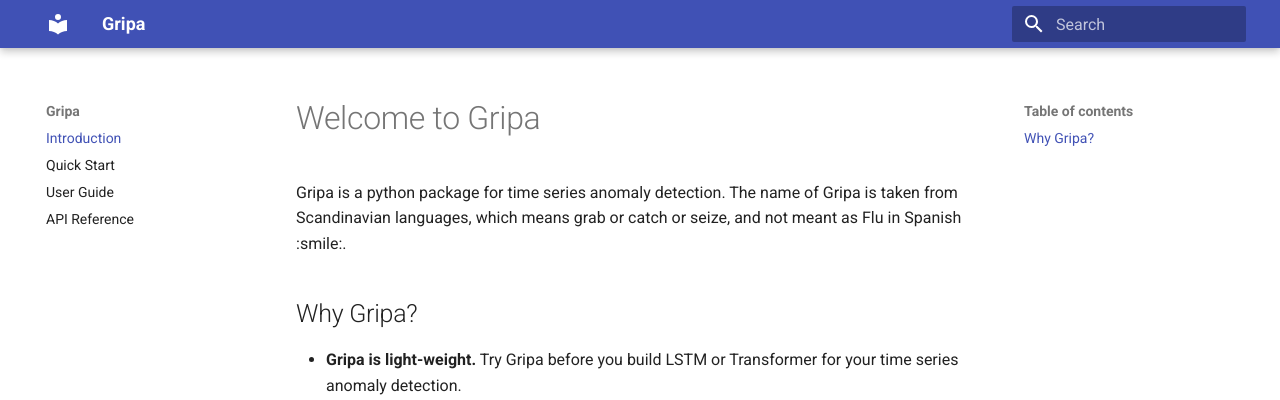
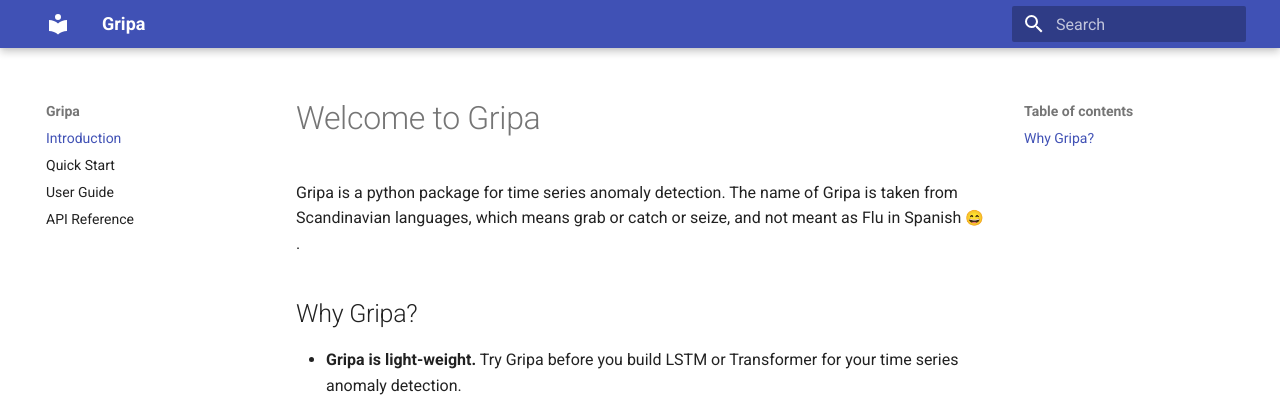
Before and after one commit to hamiddimyati/gripa, an MkDocs documentation site: the page built from docs/index.md, in a window 1280 px wide. Shown: the top 400 px of the page. Built offline with MkDocs 1.6.1 and Material for MkDocs 9.7.7, drawn with Linux system fonts in a browser that asks for light colours; emoji names are drawn with the system emoji font.

Commit message:
Add emoji extension.

```diff
--- a/mkdocs.yml
+++ b/mkdocs.yml
@@ -12,5 +12,5 @@
 markdown_extensions:
   - attr_list
   - pymdownx.emoji:
-      emoji_index: 'tag:yaml.org,2002:python/name:materialx.emoji.twemoji'
-      emoji_generator: 'tag:yaml.org,2002:python/name:materialx.emoji.to_svg'
+      emoji_index: !!python/name:materialx.emoji.twemoji
+      emoji_generator: !!python/name:materialx.emoji.to_svg
```
